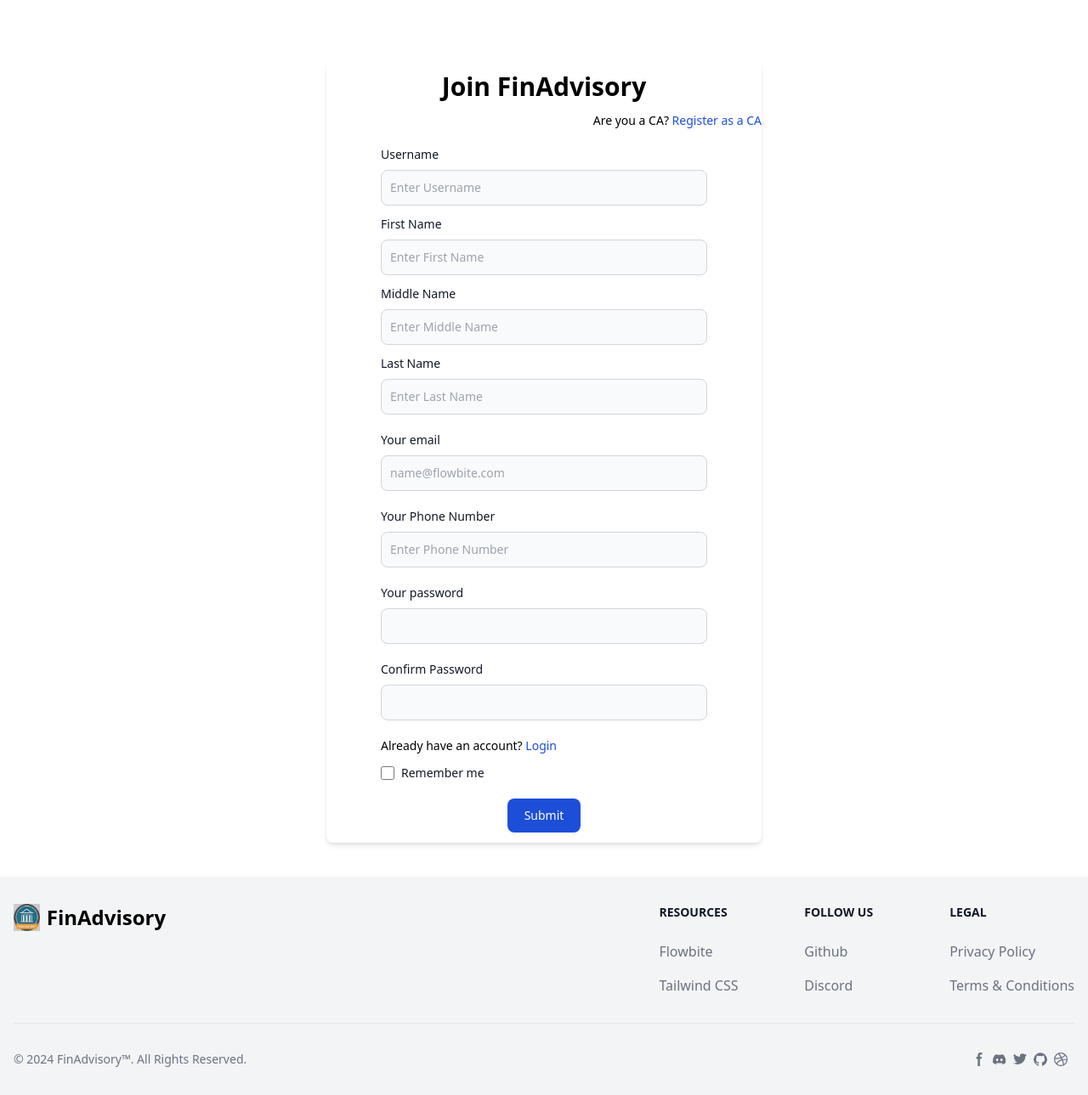
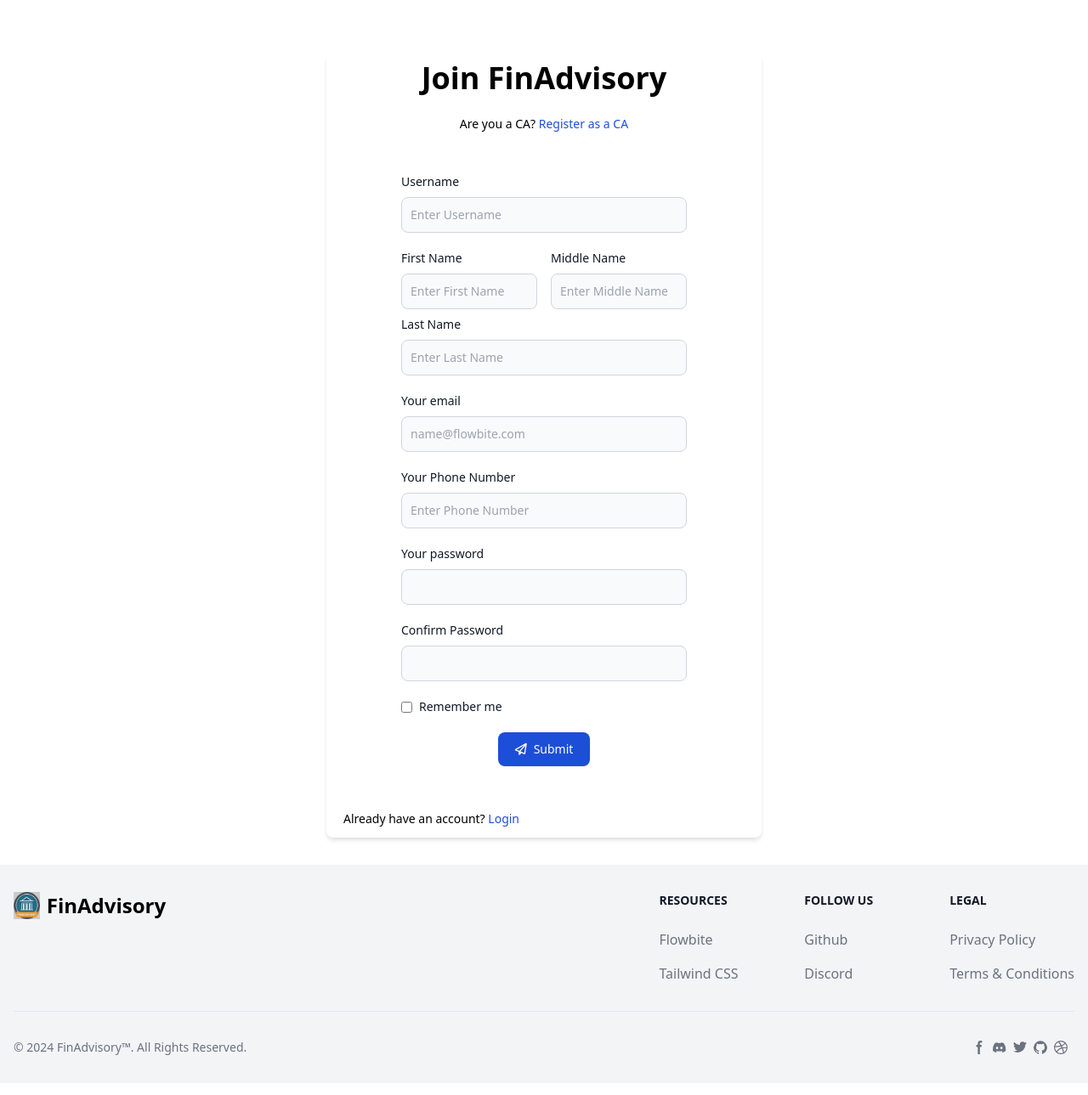
Before and after one commit to PKPran/FinAdvisory, a Flask app: page /register in a window 1280 px wide. Shown: the part 64-1353 px from the top of the page at 85% size. After the commit the page ends 1306 px from the top, so only its background shows below. Run offline with Flask 3, Linux system fonts and the light colour scheme; some libraries are stand-ins or nearby versions.

Commit message:
[FIX] Formatting of Forms

```diff
--- a/src/templates/base.html
+++ b/src/templates/base.html
@@ -11,6 +11,12 @@
     <script src="https://cdnjs.cloudflare.com/ajax/libs/socket.io/4.2.0/socket.io.js"></script>
     <!-- Include jQuery -->
     <script src="https://code.jquery.com/jquery-3.6.0.min.js"></script>
+    <script>
+        function dismissAlert(alertId) {
+            var alert = document.getElementById('alert-' + alertId);
+            alert.style.display = 'none';
+        }
+    </script>
 </head>
 <body class="flex flex-col min-h-screen">
     <nav class="bg-gray-100 py-4 text-sm font-medium text-gray-900">
@@ -61,41 +67,35 @@
         </div>
     </nav>
     {% with messages = get_flashed_messages(with_categories=true) %}
-        {% if messages %}
-        <div class="fixed top-0 left-0 z-50 mt-4 ml-4">
+    {% if messages %}
+        <div class="absolute left-0 z-50 mt-4 ml-4" style="top:56px;">
             {% for category, message in messages %}
-                <div id="alert-{{ loop.index }}" class="flex items-center p-4 mb-4 rounded-lg
+                <div id="alert-{{ loop.index }}" class="flex items-center p-4 mb-4 rounded-lg shadow-md
                     {% if category == 'success' %}
-                        text-green-800 bg-green-50 dark:bg-gray-800 dark:text-green-400
+                        text-green-800 bg-green-100 dark:bg-green-900 dark:text-green-400
                     {% elif category == 'error' %}
-                        text-red-800 bg-red-50 dark:bg-gray-800 dark:text-red-400
+                        text-red-800 bg-red-100 dark:bg-red-900 dark:text-red-400
                     {% elif category == 'info' %}
-                        text-blue-800 bg-blue-50 dark:bg-gray-800 dark:text-blue-400
+                        text-blue-800 bg-blue-100 dark:bg-blue-900 dark:text-blue-400
                     {% elif category == 'warning' %}
-                        text-yellow-800 bg-yellow-50 dark:bg-gray-800 dark:text-yellow-300
+                        text-yellow-800 bg-yellow-100 dark:bg-yellow-900 dark:text-yellow-400
                     {% else %}
-                        text-gray-800 bg-gray-50 dark:bg-gray-800 dark:text-gray-300
+                        text-gray-800 bg-gray-100 dark:bg-gray-900 dark:text-gray-400
                     {% endif %}
                     " role="alert">
-                    <svg class="flex-shrink-0 w-4 h-4" aria-hidden="true" xmlns="http://www.w3.org/2000/svg" fill="currentColor" viewBox="0 0 20 20">
-                        <path d="M10 .5a9.5 9.5 0 1 0 9.5 9.5A9.51 9.51 0 0 0 10 .5ZM9.5 4a1.5 1.5 0 1 1 0 3 1.5 1.5 0 0 1 0-3ZM12 15H8a1 1 0 0 1 0-2h1v-3H8a1 1 0 0 1 0-2h2a1 1 0 0 1 1 1v4h1a1 1 0 0 1 0 2Z"/>
-                    </svg>
-                    <span class="sr-only">Info</span>
-                    <div class="ms-3 ml-2 text-sm font-medium">
+                    <div class="flex-1 text-sm font-medium">
                         {{ message }}
                     </div>
-                    <button type="button" class="ms-auto -mx-1.5 -my-1.5 rounded-lg focus:ring-2 p-1.5 hover:bg-gray-200 inline-flex items-center justify-center h-8 w-8 dark:bg-gray-800 dark:text-gray-300 dark:hover:bg-gray-700" data-dismiss-target="#alert-{{ loop.index }}" aria-label="Close">
-                        <span class="sr-only">Dismiss</span>
-                        <svg class="w-3 h-3" aria-hidden="true" xmlns="http://www.w3.org/2000/svg" fill="none" viewBox="0 0 14 14">
-                            <path stroke="currentColor" stroke-linecap="round" stroke-linejoin="round" stroke-width="2" d="m1 1 6 6m0 0 6 6M7 7l6-6M7 7l-6 6"/>
+                    <button type="button" class="ml-4 rounded-md focus:outline-none focus:ring p-2 hover:bg-gray-200 dark:hover:bg-gray-700" onclick="dismissAlert('{{ loop.index }}')" aria-label="Close">
+                        <svg class="w-4 h-4" aria-hidden="true" xmlns="http://www.w3.org/2000/svg" fill="none" viewBox="0 0 24 24">
+                            <path stroke="currentColor" stroke-linecap="round" stroke-linejoin="round" stroke-width="2" d="M6 18L18 6M6 6l12 12"/>
                         </svg>
                     </button>
                 </div>
             {% endfor %}
-            </div>
-        {% endif %}
-    {% endwith %}
-
+        </div>
+    {% endif %}
+{% endwith %}
 
     <!-- Page Content -->
     <div class="mt-8 flex-grow">
--- a/src/templates/register.html
+++ b/src/templates/register.html
@@ -1,151 +1,54 @@
-{% extends "base.html" %} {% block title %}Register - FinAdvisory{% endblock %}
+{% extends "base.html" %}
+{% block title %}Register - FinAdvisory{% endblock %}
 {% block content %}
-<div class="container mx-auto px-4 py-10">
+<div class="container mx-auto px-4 py-8">
   <div class="max-w-lg mx-auto bg-white dark:bg-gray-800 shadow-md rounded-lg overflow-hidden">
-  <h1 class="text-3xl font-bold text-center mb-3 mt-3">Join FinAdvisory</h1>
-  <h6 class="text-sm text-right mb-5 ml-3">Are you a CA? <a href="{{ url_for('register_ca') }}" class="text-blue-700 dark:text-blue-400">Register as a CA</a></h6>
-  <form
-    action="{{ url_for('register') }}"
-    method="post"
-    class="max-w-sm mx-auto"
-  >
+    <h1 class="text-4xl font-bold text-center mt-2 mb-6">Join FinAdvisory</h1>
+    <h6 class="text-sm text-center mb-4">Are you a CA? <a href="{{ url_for('register_ca') }}" class="text-blue-700 dark:text-blue-400">Register as a CA</a></h6>
+    <form action="{{ url_for('register') }}" method="post" class="max-w-sm mx-auto px-6 py-8">
       <div class="mb-5">
-      <label
-        for="user_name"
-        class="block mb-2 text-sm font-medium text-gray-900 dark:text-white"
-        >Username</label
-      >
-      <input
-        type="text"
-        id="user_name"
-        name="user_name"
-        class="bg-gray-50 border border-gray-300 text-gray-900 text-sm rounded-lg focus:ring-blue-500 focus:border-blue-500 block w-full p-2.5 dark:bg-gray-700 dark:border-gray-600 dark:placeholder-gray-400 dark:text-white dark:focus:ring-blue-500 dark:focus:border-blue-500"
-        placeholder="Enter Username"
-        required
-      />
-      <label
-        for="first_name"
-        class="block mb-2 text-sm font-medium text-gray-900 dark:text-white mt-3"
-        >First Name</label
-      >
-      <input
-        type="text"
-        id="first_name"
-        name="first_name"
-        class="bg-gray-50 border border-gray-300 text-gray-900 text-sm rounded-lg focus:ring-blue-500 focus:border-blue-500 block w-full p-2.5 dark:bg-gray-700 dark:border-gray-600 dark:placeholder-gray-400 dark:text-white dark:focus:ring-blue-500 dark:focus:border-blue-500"
-        placeholder="Enter First Name"
-        required
-      />
-      <label
-        for="middle_name"
-        class="block mb-2 text-sm font-medium text-gray-900 dark:text-white mt-3"
-        >Middle Name</label
-      >
-      <input
-        type="text"
-        id="middle_name"
-        name="middle_name"
-        class="bg-gray-50 border border-gray-300 text-gray-900 text-sm rounded-lg focus:ring-blue-500 focus:border-blue-500 block w-full p-2.5 dark:bg-gray-700 dark:border-gray-600 dark:placeholder-gray-400 dark:text-white dark:focus:ring-blue-500 dark:focus:border-blue-500"
-        placeholder="Enter Middle Name"
-      />
-      <label
-        for="last_name"
-        class="block mb-2 text-sm font-medium text-gray-900 dark:text-white mt-3"
-        >Last Name</label
-      >
-      <input
-        type="text"
-        id="last_name"
-        name="last_name"
-        class="bg-gray-50 border border-gray-300 text-gray-900 text-sm rounded-lg focus:ring-blue-500 focus:border-blue-500 block w-full p-2.5 dark:bg-gray-700 dark:border-gray-600 dark:placeholder-gray-400 dark:text-white dark:focus:ring-blue-500 dark:focus:border-blue-500"
-        placeholder="Enter Last Name"
-        required
-      />
+        <label for="user_name" class="block mb-2 text-sm font-medium text-gray-900 dark:text-white">Username</label>
+        <input type="text" id="user_name" name="user_name" class="bg-gray-50 border border-gray-300 text-gray-900 text-sm rounded-lg focus:ring-blue-500 focus:border-blue-500 block w-full p-2.5 dark:bg-gray-700 dark:border-gray-600 dark:placeholder-gray-400 dark:text-white dark:focus:ring-blue-500 dark:focus:border-blue-500" placeholder="Enter Username" required />
+      </div>
+      <div class="grid grid-cols-1 md:grid-cols-2 gap-4">
+        <div>
+          <label for="first_name" class="block mb-2 text-sm font-medium text-gray-900 dark:text-white">First Name</label>
+          <input type="text" id="first_name" name="first_name" class="bg-gray-50 border border-gray-300 text-gray-900 text-sm rounded-lg focus:ring-blue-500 focus:border-blue-500 block w-full p-2.5 dark:bg-gray-700 dark:border-gray-600 dark:placeholder-gray-400 dark:text-white dark:focus:ring-blue-500 dark:focus:border-blue-500" placeholder="Enter First Name" required />
+        </div>
+        <div>
+          <label for="middle_name" class="block mb-2 text-sm font-medium text-gray-900 dark:text-white">Middle Name</label>
+          <input type="text" id="middle_name" name="middle_name" class="bg-gray-50 border border-gray-300 text-gray-900 text-sm rounded-lg focus:ring-blue-500 focus:border-blue-500 block w-full p-2.5 dark:bg-gray-700 dark:border-gray-600 dark:placeholder-gray-400 dark:text-white dark:focus:ring-blue-500 dark:focus:border-blue-500" placeholder="Enter Middle Name" />
+        </div>
       </div>
       <div class="mb-5">
-      <label
-        for="email"
-        class="block mb-2 text-sm font-medium text-gray-900 dark:text-white"
-        >Your email</label
-      >
-      <input
-        type="email"
-        id="email"
-        name="email"
-        class="bg-gray-50 border border-gray-300 text-gray-900 text-sm rounded-lg focus:ring-blue-500 focus:border-blue-500 block w-full p-2.5 dark:bg-gray-700 dark:border-gray-600 dark:placeholder-gray-400 dark:text-white dark:focus:ring-blue-500 dark:focus:border-blue-500"
-        placeholder="name@flowbite.com"
-        required
-      />
+        <label for="last_name" class="block mb-2 text-sm font-medium text-gray-900 dark:text-white mt-2">Last Name</label>
+        <input type="text" id="last_name" name="last_name" class="bg-gray-50 border border-gray-300 text-gray-900 text-sm rounded-lg focus:ring-blue-500 focus:border-blue-500 block w-full p-2.5 dark:bg-gray-700 dark:border-gray-600 dark:placeholder-gray-400 dark:text-white dark:focus:ring-blue-500 dark:focus:border-blue-500" placeholder="Enter Last Name" required />
       </div>
       <div class="mb-5">
-      <label
-        for="phone_number"
-        class="block mb-2 text-sm font-medium text-gray-900 dark:text-white"
-        >Your Phone Number</label
-      >
-      <input
-        type="phone_number"
-        id="phone_number"
-        name="phone_number"
-        class="bg-gray-50 border border-gray-300 text-gray-900 text-sm rounded-lg focus:ring-blue-500 focus:border-blue-500 block w-full p-2.5 dark:bg-gray-700 dark:border-gray-600 dark:placeholder-gray-400 dark:text-white dark:focus:ring-blue-500 dark:focus:border-blue-500"
-        required
-        placeholder="Enter Phone Number"
-      />
+        <label for="email" class="block mb-2 text-sm font-medium text-gray-900 dark:text-white">Your email</label>
+        <input type="email" id="email" name="email" class="bg-gray-50 border border-gray-300 text-gray-900 text-sm rounded-lg focus:ring-blue-500 focus:border-blue-500 block w-full p-2.5 dark:bg-gray-700 dark:border-gray-600 dark:placeholder-gray-400 dark:text-white dark:focus:ring-blue-500 dark:focus:border-blue-500" placeholder="name@flowbite.com" required />
       </div>
       <div class="mb-5">
-      <label
-        for="password"
-        class="block mb-2 text-sm font-medium text-gray-900 dark:text-white"
-        >Your password</label
-      >
-      <input
-        type="password"
-        id="password"
-        name="password"
-        class="bg-gray-50 border border-gray-300 text-gray-900 text-sm rounded-lg focus:ring-blue-500 focus:border-blue-500 block w-full p-2.5 dark:bg-gray-700 dark:border-gray-600 dark:placeholder-gray-400 dark:text-white dark:focus:ring-blue-500 dark:focus:border-blue-500"
-        required
-      />
+        <label for="phone_number" class="block mb-2 text-sm font-medium text-gray-900 dark:text-white">Your Phone Number</label>
+        <input type="phone_number" id="phone_number" name="phone_number" class="bg-gray-50 border border-gray-300 text-gray-900 text-sm rounded-lg focus:ring-blue-500 focus:border-blue-500 block w-full p-2.5 dark:bg-gray-700 dark:border-gray-600 dark:placeholder-gray-400 dark:text-white dark:focus:ring-blue-500 dark:focus:border-blue-500" placeholder="Enter Phone Number" required />
       </div>
       <div class="mb-5">
-      <label
-        for="confirm_password"
-        class="block mb-2 text-sm font-medium text-gray-900 dark:text-white"
-        >Confirm Password</label
-      >
-      <input
-        type="password"
-        id="confirm_password"
-        name="confirm_password"
-        class="bg-gray-50 border border-gray-300 text-gray-900 text-sm rounded-lg focus:ring-blue-500 focus:border-blue-500 block w-full p-2.5 dark:bg-gray-700 dark:border-gray-600 dark:placeholder-gray-400 dark:text-white dark:focus:ring-blue-500 dark:focus:border-blue-500"
-        required
-      />
+        <label for="password" class="block mb-2 text-sm font-medium text-gray-900 dark:text-white">Your password</label>
+        <input type="password" id="password" name="password" class="bg-gray-50 border border-gray-300 text-gray-900 text-sm rounded-lg focus:ring-blue-500 focus:border-blue-500 block w-full p-2.5 dark:bg-gray-700 dark:border-gray-600 dark:placeholder-gray-400 dark:text-white dark:focus:ring-blue-500 dark:focus:border-blue-500 border" required />
       </div>
-    <h6 class="text-sm text-left mb-3">Already have an account? <a href="{{ url_for('login') }}" class="text-blue-700 dark:text-blue-400">Login</a></h6>
-    <div class="flex items-start mb-5">
-      <div class="flex items-center h-5">
-        <input
-          id="remember"
-          type="checkbox"
-          value=""
-          class="w-4 h-4 border border-gray-300 rounded bg-gray-50 focus:ring-3 focus:ring-blue-300 dark:bg-gray-700 dark:border-gray-600 dark:focus:ring-blue-600 dark:ring-offset-gray-800 dark:focus:ring-offset-gray-800"
-          required
-        />
+      <div class="mb-5">
+        <label for="confirm_password" class="block mb-2 text-sm font-medium text-gray-900 dark:text-white">Confirm Password</label>
+        <input type="password" id="confirm_password" name="confirm_password" class="bg-gray-50 border border-gray-300 text-gray-900 text-sm rounded-lg focus:ring-blue-500 focus:border-blue-500 block w-full p-2.5 dark:bg-gray-700 dark:border-gray-600 dark:placeholder-gray-400 dark:text-white dark:focus:ring-blue-500 dark:focus:border-blue-500" required />
       </div>
-      <label
-        for="remember"
-        class="ms-2 text-sm font-medium text-gray-900 dark:text-gray-300 ml-2"
-        >Remember me</label
-      >
+      <div class="flex items-center mb-5">
+        <input id="remember" type="checkbox" value="" class="checkbox-field" required />
+        <label for="remember" class="text-sm font-medium text-gray-900 dark:text-gray-300 ml-2">Remember me</label>
       </div>
       <div class="text-center mb-3">
-      <button
-        type="submit"
-        class="text-white bg-blue-700 hover:bg-blue-800 focus:ring-4 focus:outline-none focus:ring-blue-300 font-medium rounded-lg text-sm w-full sm:w-auto px-5 py-2.5 text-center dark:bg-blue-600 dark:hover:bg-blue-700 dark:focus:ring-blue-800"
-      >
-        Submit
-      </button>
+        <button type="submit" class="text-white bg-blue-700 hover:bg-blue-800 focus:ring-4 focus:ring-blue-300 font-medium rounded-lg text-sm px-5 py-2.5 me-2 mb-2 dark:bg-blue-600 dark:hover:bg-blue-700 focus:outline-none dark:focus:ring-blue-800"><i class="fa-regular fa-paper-plane mr-2"></i>Submit</button>
       </div>
     </form>
+    <h6 class="text-sm text-left mb-3 ml-5">Already have an account? <a href="{{ url_for('login') }}" class="text-blue-700 dark:text-blue-400">Login</a></h6>
   </div>
 </div>
 {% endblock %}
```
Also changed, not shown: src/templates/chat.html (+7 -3 lines), src/templates/index.html (+7 -3 lines), src/templates/login.html (+18 -35 lines), src/templates/register_ca.html (+11 -62 lines), instance/finadv.db. Lines whose indentation alone changed are shown as unchanged.
